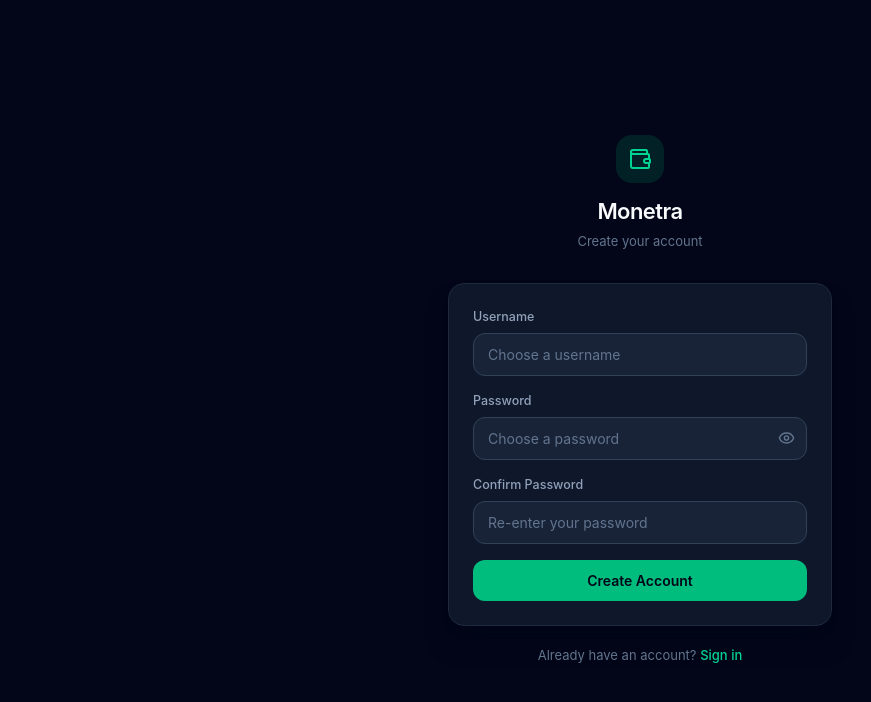
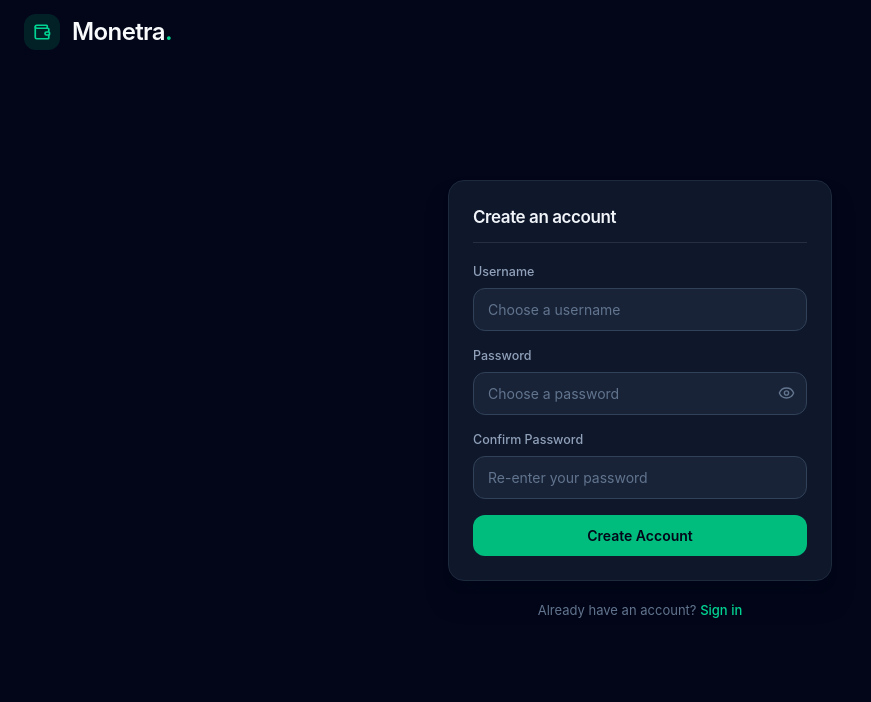
Before and after one commit to Nokiieee/PersonalFinanceTrackerPractice, a React app in the folder frontend/: page /register in a window 1280 px wide. Shown: the top 702 px of the page, without its empty margins (0-871 px from the left). Built offline with nearby package versions, Linux system fonts and the light colour scheme; no server answers; the HTML template or start-up script is replaced by a standard one.

Commit message:
changed the layout of login/register

```diff
--- a/frontend/src/pages/Login.jsx
+++ b/frontend/src/pages/Login.jsx
@@ -28,28 +28,37 @@ export default function Login() {
       await login(form.username.trim(), form.password);
       navigate("/dashboard", { replace: true });
     } catch (err) {
-      setError(err.response?.data?.message || "Login failed. Please try again.");
+      setError(
+        err.response?.data?.message || "Login failed. Please try again.",
+      );
     } finally {
       setIsLoading(false);
     }
   };
 
   return (
-    <div className="min-h-screen flex items-center justify-center bg-slate-950 px-4">
+    <div className="relative min-h-screen bg-slate-950 flex items-center justify-center px-4">
+      {/* Brand — absolute top-left, out of flow so form stays truly centered */}
+      <div className="absolute top-0 left-0 flex items-center gap-3 px-6 h-16">
+        <div className="flex h-9 w-9 items-center justify-center rounded-xl bg-emerald-500/15 text-emerald-400 shrink-0">
+          <Wallet size={18} strokeWidth={2.25} />
+        </div>
+        <span className="font-semibold text-[20px] md:text-[24px] tracking-tight text-slate-50">
+          Monetra<span className="text-emerald-400">.</span>
+        </span>
+      </div>
+
+      {/* Form — perfectly centered */}
       <div className="w-full max-w-sm">
-        {/* Brand */}
-        <div className="flex flex-col items-center mb-8">
-          <div className="flex h-12 w-12 items-center justify-center rounded-2xl bg-emerald-500/15 text-emerald-400 mb-3">
-            <Wallet size={24} strokeWidth={2} />
+        <div className="rounded-2xl bg-slate-900 border border-slate-800 p-6 shadow-xl shadow-slate-950/50">
+          {/* Title + divider */}
+          <div className="mb-5">
+            <h1 className="text-[17px] font-semibold text-slate-100 tracking-tight">
+              Sign in to your account
+            </h1>
+            <div className="mt-3 h-px bg-white/10" />
           </div>
-          <h1 className="text-[22px] font-semibold text-slate-50 tracking-tight">
-            Monetra
-          </h1>
-          <p className="text-[13px] text-slate-500 mt-1">Sign in to your account</p>
-        </div>
 
-        {/* Card */}
-        <div className="rounded-2xl bg-slate-900 border border-slate-800 p-6 shadow-xl shadow-slate-950/50">
           {error && (
             <div className="mb-4 rounded-xl bg-rose-500/10 border border-rose-500/30 px-3.5 py-2.5">
               <p className="text-[13px] text-rose-400">{error}</p>
@@ -123,7 +132,10 @@ export default function Login() {
         {/* Register link */}
         <p className="text-center text-[13px] text-slate-500 mt-5">
           Don&apos;t have an account?{" "}
-          <Link to="/register" className="text-emerald-400 hover:text-emerald-300 font-medium transition-colors">
+          <Link
+            to="/register"
+            className="text-emerald-400 hover:text-emerald-300 font-medium transition-colors"
+          >
             Create one
           </Link>
         </p>
--- a/frontend/src/pages/Register.jsx
+++ b/frontend/src/pages/Register.jsx
@@ -7,7 +7,11 @@ export default function Register() {
   const navigate = useNavigate();
   const { register } = useAuth();
 
-  const [form, setForm] = useState({ username: "", password: "", confirmPassword: "" });
+  const [form, setForm] = useState({
+    username: "",
+    password: "",
+    confirmPassword: "",
+  });
   const [showPassword, setShowPassword] = useState(false);
   const [errors, setErrors] = useState({});
   const [isLoading, setIsLoading] = useState(false);
@@ -21,15 +25,12 @@ export default function Register() {
 
   const validate = () => {
     const next = {};
-    if (!form.username.trim() || form.username.trim().length < 3) {
+    if (!form.username.trim() || form.username.trim().length < 3)
       next.username = "Username must be at least 3 characters";
-    }
-    if (!form.password || form.password.length < 6) {
+    if (!form.password || form.password.length < 6)
       next.password = "Password must be at least 6 characters";
-    }
-    if (form.password !== form.confirmPassword) {
+    if (form.password !== form.confirmPassword)
       next.confirmPassword = "Passwords do not match";
-    }
     setErrors(next);
     return Object.keys(next).length === 0;
   };
@@ -42,7 +43,9 @@ export default function Register() {
       await register(form.username.trim(), form.password);
       navigate("/dashboard", { replace: true });
     } catch (err) {
-      setServerError(err.response?.data?.message || "Registration failed. Please try again.");
+      setServerError(
+        err.response?.data?.message || "Registration failed. Please try again.",
+      );
     } finally {
       setIsLoading(false);
     }
@@ -52,25 +55,35 @@ export default function Register() {
     `w-full rounded-xl bg-slate-800/70 border px-3.5 py-2.5
      text-[14px] text-slate-100 placeholder:text-slate-500
      focus:outline-none focus:ring-2 transition-shadow disabled:opacity-60
-     ${hasError
-       ? "border-rose-500/60 focus:ring-rose-500/30"
-       : "border-slate-700 focus:ring-emerald-500/30 focus:border-emerald-500/50"
+     ${
+       hasError
+         ? "border-rose-500/60 focus:ring-rose-500/30"
+         : "border-slate-700 focus:ring-emerald-500/30 focus:border-emerald-500/50"
      }`;
 
   return (
-    <div className="min-h-screen flex items-center justify-center bg-slate-950 px-4">
+    <div className="relative min-h-screen bg-slate-950 flex items-center justify-center px-4">
+      {/* Brand — absolute top-left, out of flow so form stays truly centered */}
+      <div className="absolute top-0 left-0 flex items-center gap-3 px-6 h-16">
+        <div className="flex h-9 w-9 items-center justify-center rounded-xl bg-emerald-500/15 text-emerald-400 shrink-0">
+          <Wallet size={18} strokeWidth={2.25} />
+        </div>
+        <span className="font-semibold text-[20px] md:text-[24px] tracking-tight text-slate-50">
+          Monetra<span className="text-emerald-400">.</span>
+        </span>
+      </div>
+
+      {/* Form — perfectly centered */}
       <div className="w-full max-w-sm">
-        {/* Brand */}
-        <div className="flex flex-col items-center mb-8">
-          <div className="flex h-12 w-12 items-center justify-center rounded-2xl bg-emerald-500/15 text-emerald-400 mb-3">
-            <Wallet size={24} strokeWidth={2} />
+        <div className="rounded-2xl bg-slate-900 border border-slate-800 p-6 shadow-xl shadow-slate-950/50">
+          {/* Title + divider */}
+          <div className="mb-5">
+            <h1 className="text-[17px] font-semibold text-slate-100 tracking-tight">
+              Create an account
+            </h1>
+            <div className="mt-3 h-px bg-white/10" />
           </div>
-          <h1 className="text-[22px] font-semibold text-slate-50 tracking-tight">Monetra</h1>
-          <p className="text-[13px] text-slate-500 mt-1">Create your account</p>
-        </div>
 
-        {/* Card */}
-        <div className="rounded-2xl bg-slate-900 border border-slate-800 p-6 shadow-xl shadow-slate-950/50">
           {serverError && (
             <div className="mb-4 rounded-xl bg-rose-500/10 border border-rose-500/30 px-3.5 py-2.5">
               <p className="text-[13px] text-rose-400">{serverError}</p>
@@ -93,7 +106,9 @@ export default function Register() {
                 className={fieldClass(errors.username)}
               />
               {errors.username && (
-                <p className="mt-1 text-[12px] text-rose-400">{errors.username}</p>
+                <p className="mt-1 text-[12px] text-rose-400">
+                  {errors.username}
+                </p>
               )}
             </div>
 
@@ -123,7 +138,9 @@ export default function Register() {
                 </button>
               </div>
               {errors.password && (
-                <p className="mt-1 text-[12px] text-rose-400">{errors.password}</p>
+                <p className="mt-1 text-[12px] text-rose-400">
+                  {errors.password}
+                </p>
               )}
             </div>
 
@@ -142,7 +159,9 @@ export default function Register() {
                 className={fieldClass(errors.confirmPassword)}
               />
               {errors.confirmPassword && (
-                <p className="mt-1 text-[12px] text-rose-400">{errors.confirmPassword}</p>
+                <p className="mt-1 text-[12px] text-rose-400">
+                  {errors.confirmPassword}
+                </p>
               )}
             </div>
 
@@ -163,7 +182,10 @@ export default function Register() {
         {/* Login link */}
         <p className="text-center text-[13px] text-slate-500 mt-5">
           Already have an account?{" "}
-          <Link to="/login" className="text-emerald-400 hover:text-emerald-300 font-medium transition-colors">
+          <Link
+            to="/login"
+            className="text-emerald-400 hover:text-emerald-300 font-medium transition-colors"
+          >
             Sign in
           </Link>
         </p>
```
